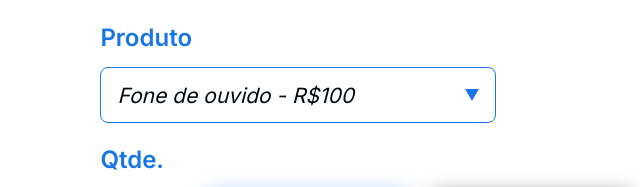
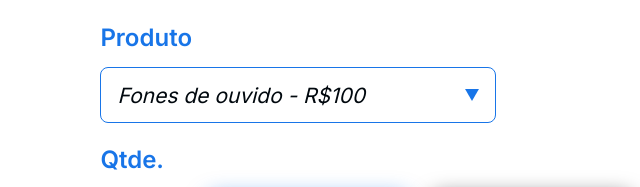
Before and after one commit to Andrey-Gabriel-Ben/Carrinho-de-compras, a plain HTML site: page index.html in a window 1280 px wide. Shown: the part 311-498 px from the top of the page, 106-746 px from the left. Drawn offline with Linux system fonts and the light colour scheme.

Commit message:
Alterar o campo de "Fone de ouvido - R$100" para "Fones de ouvido - R$100".

```diff
--- a/index.html
+++ b/index.html
@@ -26,7 +26,7 @@
         <label class="campo-grupo">
           <span class="texto-medio-azul">Produto</span>
           <select class="produto-input" name="produto" id="produto">
-            <option value="Fone de ouvido - R$100">Fone de ouvido - R$100</option>
+            <option value="Fone de ouvido - R$100">Fones de ouvido - R$100</option>
             <option value="Celular - R$1400">Celular - R$1400</option>
             <option value="Oculus VR - R$5000">Oculus VR - R$5000</option>
           </select>
```
